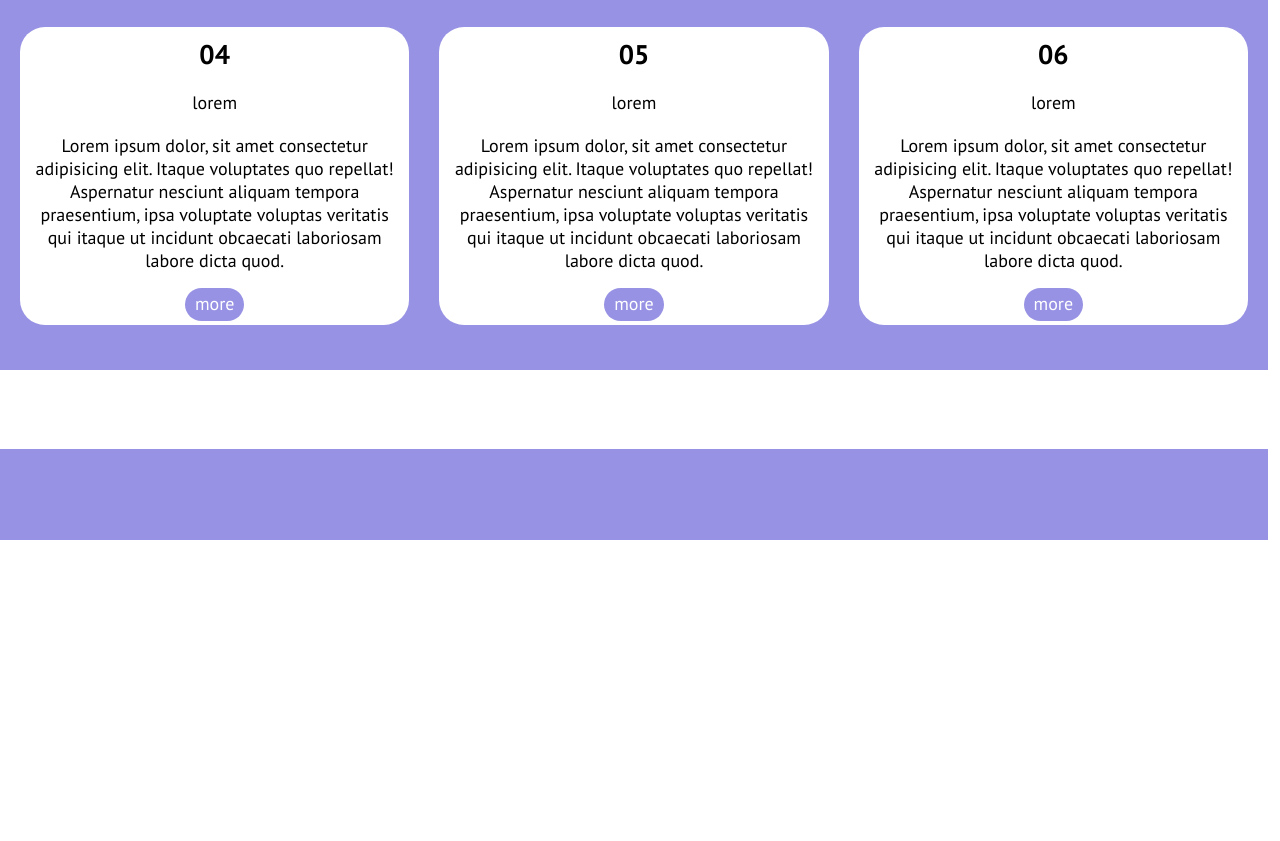
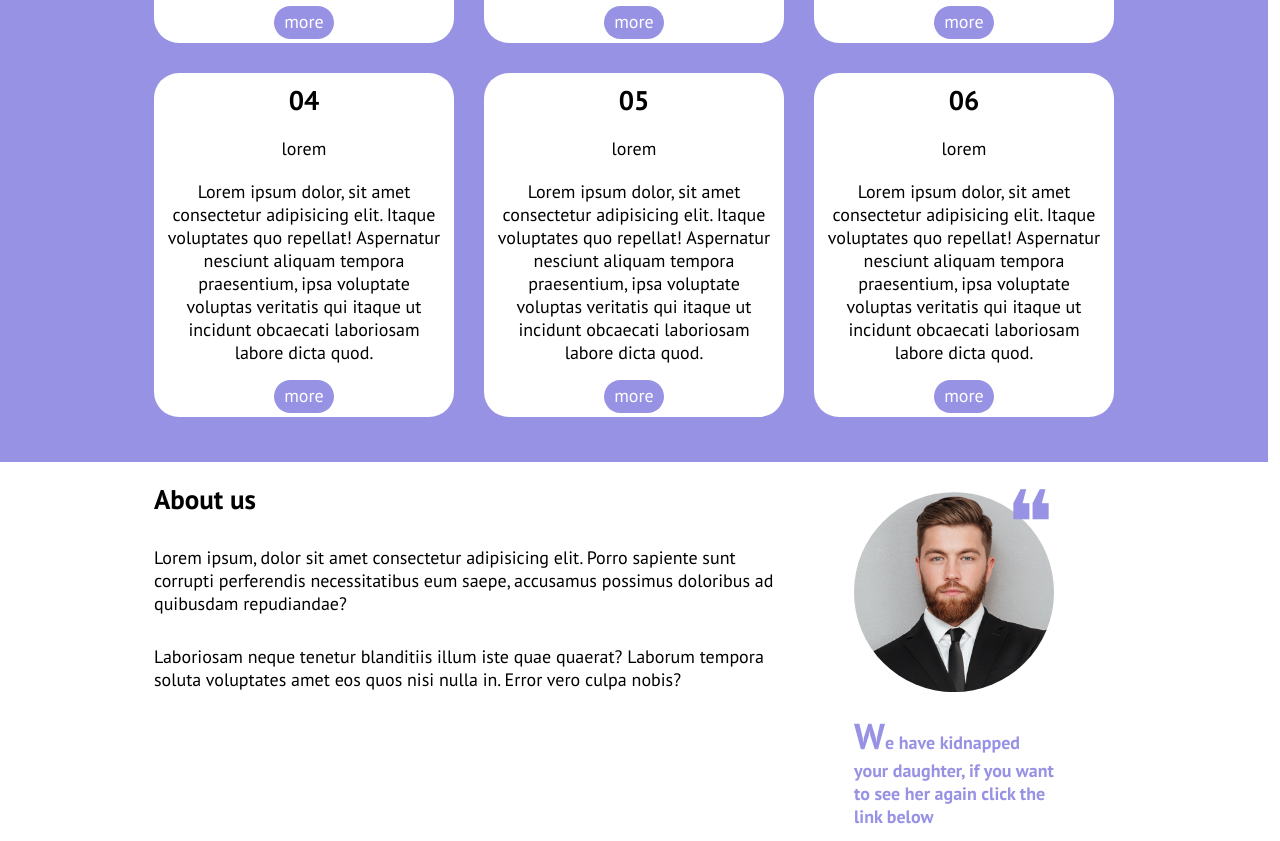
Before and after one commit to 1Pietro7D/htmlcss-responsive-layout, a plain HTML site: page index.html in a window 1280 px wide. Shown: the part 2769-3610 px from the top of the page. Before the commit the page ends 3309 px from the top, so only its background shows below. Drawn offline with Linux system fonts and the light colour scheme.

Commit message:
problem with push, lose some commit

```diff
--- a/css/media-queries.css
+++ b/css/media-queries.css
@@ -116,7 +116,15 @@
   #features .grid {
     grid-template-columns: auto auto;
   }
+  #about-us .grid {
+    grid-template-columns: auto auto auto;
+  }
+  #about-card {
+    grid-area: 1 / 2;
+    max-width: 220px;
+  }
 }
+
 @media screen and (min-width: 768px) {
   #features .grid {
     grid-template-columns: auto auto auto;
--- a/css/style.css
+++ b/css/style.css
@@ -172,6 +172,10 @@ section:nth-of-type(2n + 1) {
 #testimonials .cards p::after {
   content: close-quote;
 }
+#testimonials .cards img {
+  align-self: center;
+}
+
 /****** /TESTIMONIALS SECTION *****/
 
 /****** FEATURES SECTION *****/
@@ -181,6 +185,36 @@ section:nth-of-type(2n + 1) {
 }
 
 /****** /FEATURES SECTION *****/
+
+/****** ABOUT-US SECTION *****/
+
+#about-card img {
+  width: 100%;
+  object-fit: cover;
+  clip-path: circle(50%);
+}
+#about-card {
+  text-align: left;
+  color: var(--principal-color);
+}
+
+.box-img1 {
+  height: 200px;
+  width: 200px;
+  color: var(--principal-color);
+  font-size: 5em;
+  line-height: 60px;
+  /* line-height verticalizza il simbolo,
+   al momento lo fo a mano a tentativi,
+   se vuoi aumentare font-size ricordati di aumentare anche line-height */
+}
+#about-us a i {
+  padding-right: 5px;
+}
+#about-card p::first-letter {
+  font-size: 200%;
+}
+/****** /ABOUT-US SECTION *****/
 
 /*********************
  /MAIN
@@ -211,9 +245,13 @@ shared
   padding: 6px 40px;
   border-radius: 100px;
 }
+
 .btn-violet {
   color: #fff;
-  padding: 4px 10px 6px;
+  padding: 4px 10px;
   border-radius: 100px;
   background-color: var(--principal-color);
 }
+.minu {
+  padding-bottom: 6px !important;
+}
--- a/css/utilities.css
+++ b/css/utilities.css
@@ -306,6 +306,9 @@
 .relative {
   position: relative;
 }
+.absolute {
+  position: absolute;
+}
 .position-center-x {
   position: relative;
   left: 50%;
@@ -317,7 +320,12 @@
   top: 50%;
   transform: translate(-50%, -50%);
 }
-
+.right0 {
+  right: 0;
+}
+.top0 {
+  top: 0;
+}
 .top-45px {
   top: 45px;
 }
--- a/index.html
+++ b/index.html
@@ -62,12 +62,13 @@
     <!----------
     /HEADER
     ---------->
-
+    <!-- NB container aggiusta i margini, è lui che si occupa delle lunghezze , contenitor si occupa dei padding -->
     <!----------
     MAIN
     ---------->
 
     <main class="flex column">
+      <!----- PRESENTATION SECTION ----->
       <section class="container-mobile-max" id="product-presentation">
         <div class="flex container column">
           <!-- FIRST CARD -->
@@ -149,6 +150,9 @@
           <!-- /FIFTH CARD -->
         </div>
       </section>
+      <!----- PRESENTATION SECTION ----->
+
+      <!----- PLANNING SECTION ----->
       <section class="container-mobile-max" id="planning">
         <div class="flex container contenitor column gap-50px">
           <div class="cards flex-1 gap-60px">
@@ -173,6 +177,9 @@
           </div>
         </div>
       </section>
+      <!----- /PLANNING SECTION ----->
+
+      <!----- TESTIMONALS SECTION ----->
       <section class="container-mobile-max" id="testimonials">
         <div class="flex contenitor container column">
           <!-- label-testimonial -->
@@ -190,11 +197,7 @@
           <div class="flex column gap-40px">
             <!-- FIRST CARD -->
             <div class="cards">
-              <img
-                src="img/testimonial1.jpg"
-                class="self-center"
-                alt="testimonial one"
-              />
+              <img src="img/testimonial1.jpg" alt="testimonial one" />
               <div class="flex column j-center gap-30px">
                 <p>
                   Lorem ipsum dolor sit amet consectetur adipisicing Lorem ipsum
@@ -207,11 +210,7 @@
             <!-- /FIRST CARD -->
             <!-- SECOND CARD -->
             <div class="cards">
-              <img
-                src="img/testimonial1.jpg"
-                class="self-center"
-                alt="testimonial one"
-              />
+              <img src="img/testimonial1.jpg" alt="testimonial one" />
               <div class="flex column j-center gap-30px">
                 <p>
                   Lorem ipsum dolor sit amet consectetur adipisicing Lorem ipsum
@@ -224,11 +223,7 @@
             <!-- /SECOND CARD -->
             <!-- THIRTH CARD -->
             <div class="cards">
-              <img
-                src="img/testimonial1.jpg"
-                class="self-center"
-                alt="testimonial one"
-              />
+              <img src="img/testimonial1.jpg" alt="testimonial one" />
               <div class="flex column j-center gap-30px">
                 <p>
                   Lorem ipsum dolor sit amet consectetur adipisicing Lorem ipsum
@@ -242,8 +237,11 @@
           </div>
         </div>
       </section>
+      <!----- /TESTIMONALS SECTION ----->
+
+      <!----- FEATURES SECTION ----->
       <section class="container-mobile-max" id="features">
-        <div class="grid contenitor gap-30px">
+        <div class="grid contenitor container gap-30px">
           <!-- Warning a livello semantico non so che mettere !!!! -->
           <div class="cards">
             <h2>01</h2>
@@ -256,7 +254,7 @@
                 incidunt obcaecati laboriosam labore dicta quod.
               </p>
               <div>
-                <a href="#" class="btn-violet">more</a>
+                <a href="#" class="btn-violet minu">more</a>
               </div>
             </div>
           </div>
@@ -271,7 +269,7 @@
                 incidunt obcaecati laboriosam labore dicta quod.
               </p>
               <div>
-                <a href="#" class="btn-violet">more</a>
+                <a href="#" class="btn-violet minu">more</a>
               </div>
             </div>
           </div>
@@ -286,7 +284,7 @@
                 incidunt obcaecati laboriosam labore dicta quod.
               </p>
               <div>
-                <a href="#" class="btn-violet">more</a>
+                <a href="#" class="btn-violet minu">more</a>
               </div>
             </div>
           </div>
@@ -301,7 +299,7 @@
                 incidunt obcaecati laboriosam labore dicta quod.
               </p>
               <div>
-                <a href="#" class="btn-violet">more</a>
+                <a href="#" class="btn-violet minu">more</a>
               </div>
             </div>
           </div>
@@ -316,7 +314,7 @@
                 incidunt obcaecati laboriosam labore dicta quod.
               </p>
               <div>
-                <a href="#" class="btn-violet">more</a>
+                <a href="#" class="btn-violet minu">more</a>
               </div>
             </div>
           </div>
@@ -331,15 +329,50 @@
                 incidunt obcaecati laboriosam labore dicta quod.
               </p>
               <div>
-                <a href="#" class="btn-violet">more</a>
+                <a href="#" class="btn-violet minu">more</a>
               </div>
             </div>
           </div>
         </div>
       </section>
+      <!----- /FEATURES SECTION ----->
+
+      <!----- ABOUT-US SECTION ----->
       <section class="container-mobile-max" id="about-us">
-        <div class="flex contenitor column"></div>
+        <div class="grid contenitor container gap-50px">
+          <div class="cards" id="about-card">
+            <div class="box-img1 relative">
+              <img src="img/about.jpg" alt="" />
+              <span class="absolute right0">&#10077;</span>
+            </div>
+            <p>
+              <strong>
+                We have kidnapped your daughter, if you want to see her again
+                click the link below
+              </strong>
+            </p>
+            <div>
+              <a href="#" class="btn-violet"
+                ><i class="fa-brands fa-linkedin"></i>click me NOW!</a
+              >
+            </div>
+          </div>
+          <div class="flex column gap-30px" id="about-item2">
+            <h2>About us</h2>
+            <p>
+              Lorem ipsum, dolor sit amet consectetur adipisicing elit. Porro
+              sapiente sunt corrupti perferendis necessitatibus eum saepe,
+              accusamus possimus doloribus ad quibusdam repudiandae?
+            </p>
+            <p>
+              Laboriosam neque tenetur blanditiis illum iste quae quaerat?
+              Laborum tempora soluta voluptates amet eos quos nisi nulla in.
+              Error vero culpa nobis?
+            </p>
+          </div>
+        </div>
       </section>
+      <!----- /ABOUT-US SECTION ----->
       <section class="container-mobile-max" id="get-started">
         <div class="flex contenitor column"></div>
       </section>
```
